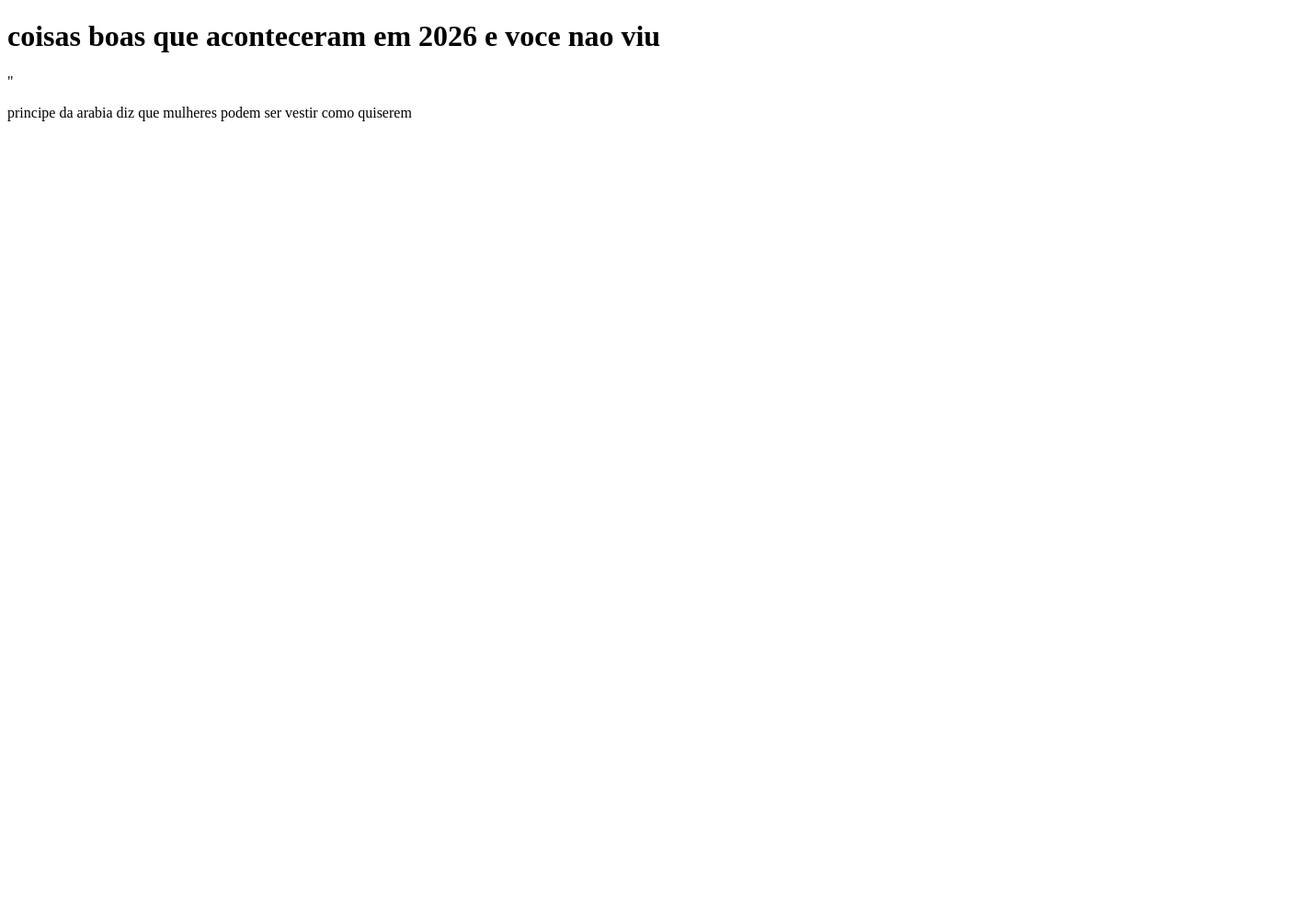
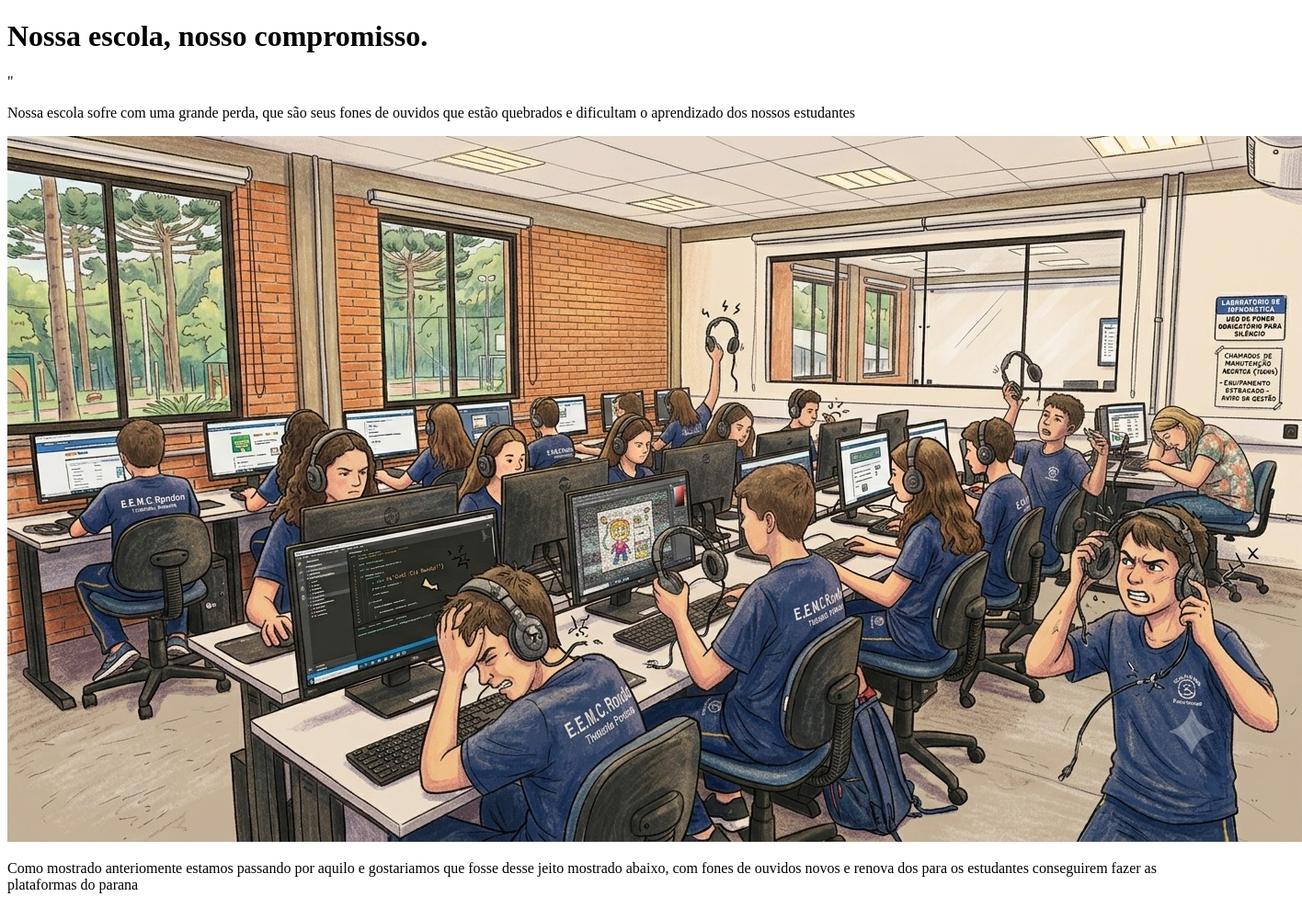
Before and after one commit to joaosilvaramos24-sys/Aula_de_programa-o_2026, a plain HTML site: page index.html in a window 1280 px wide. Shown: the whole page at 92% size, 1416 px wide, since content can reach past the window. Before the commit the page ends 800 px from the top, so only its background shows below. Drawn offline with Linux system fonts and the light colour scheme.

Commit message:
meu pazi9

```diff
--- a/index.html
+++ b/index.html
@@ -8,8 +8,14 @@
 <body>
 
 </body>
-<h1>coisas boas que aconteceram em 2026 e voce nao viu</h1>"
+<h1>Nossa escola, nosso compromisso.</h1>"
 
-<p>principe da arabia diz que mulheres podem ser vestir como quiserem</p>
+ <P>Nossa escola sofre com uma grande perda, que são seus fones de ouvidos que estão quebrados e dificultam o aprendizado dos nossos estudantes</P>
+
+
+  <img src="antees.jpeg" alt="">
+
+<p>Como mostrado anteriomente estamos passando por aquilo e gostariamos que fosse desse jeito mostrado abaixo, com fones de ouvidos novos e renova
+    dos para os estudantes conseguirem fazer as plataformas do parana</p>
 
 </html>
```
